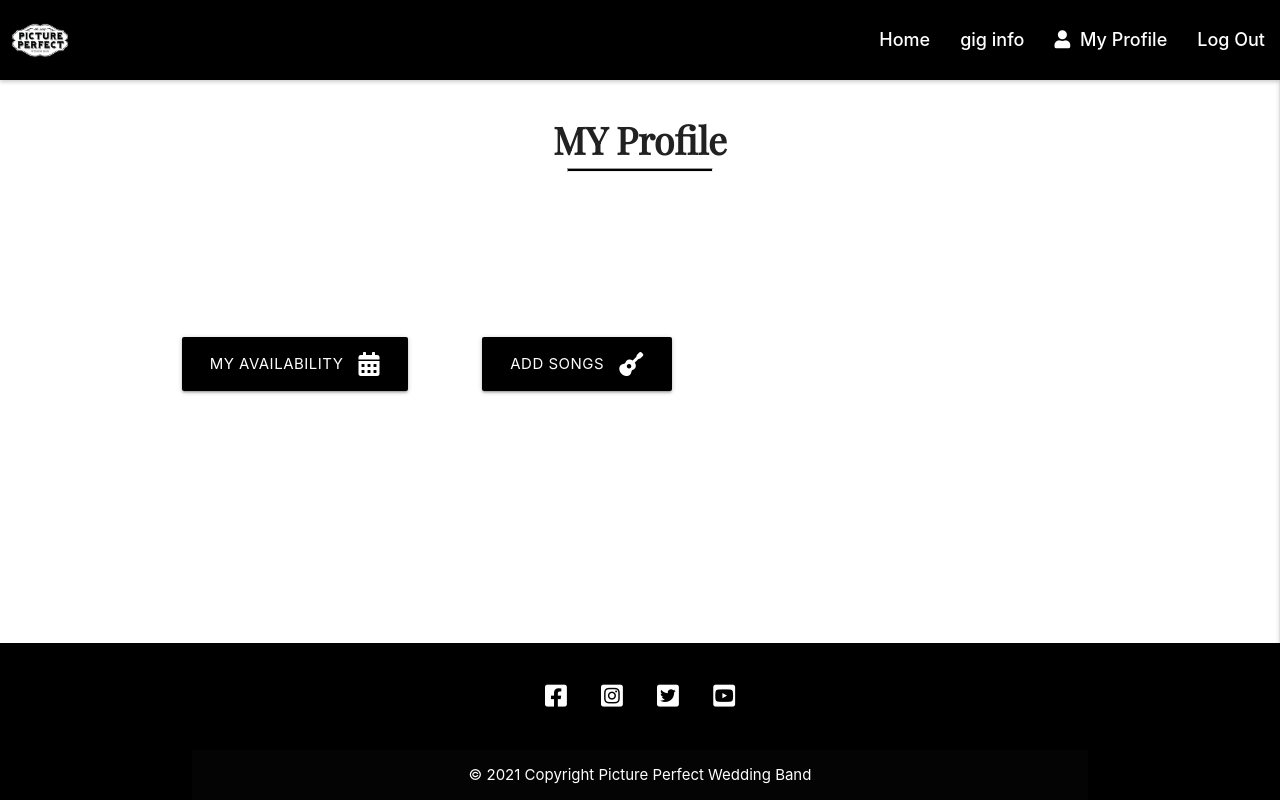
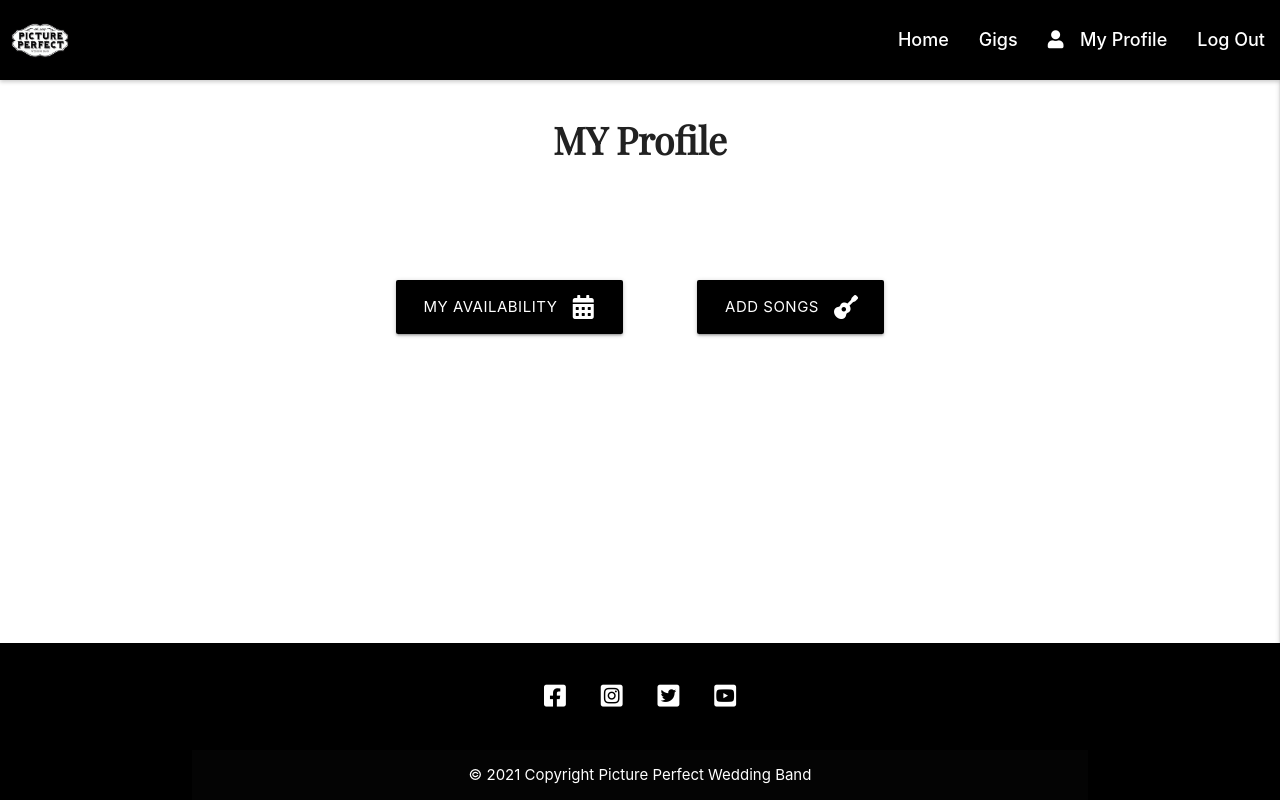
Before and after one commit to Joe2308/wedding-band-diary, a Flask app: page /profile/ in a window 1280 px wide. Run offline with Flask 2, Linux system fonts and the light colour scheme; the visitor is signed in with stand-in values (Sample User, id 1); a database or web service that is not in the repository returns one stand-in record (values such as "Sample title"); some libraries are stand-ins or nearby versions.

Commit message:
Profile page layout updated in style.css

```diff
--- a/app.py
+++ b/app.py
@@ -116,7 +116,7 @@ def edit_profile(image_id):
         if request.method == "POST":
             change = {"$set": {"image_url": request.form.get("image_url")}}
             mongo.db.users.update_one({"_id": ObjectId(image_id)}, change)
-            flash("Profile image has been updated!")
+            flash("Your profile image has been updated!")
             return redirect(url_for("my_profile"))
     image = mongo.db.users.find_one_or_404(
         {"_id": ObjectId(image_id)})
--- a/static/css/style.css
+++ b/static/css/style.css
@@ -36,7 +36,7 @@ nav {
 
   /* Button styles */
   .buttons {
-    border-radius: 30px !important;
+    /* border-radius: 30px !important; */
     background-color: black !important;
   }
 
@@ -51,6 +51,20 @@ nav {
   .buttons-2:hover {
     opacity: 0.7;
   }
+
+  i {
+    -webkit-box-align: center;
+    -ms-flex-align: center;
+    align-items: center;
+    display: -webkit-inline-box;
+    display: -ms-inline-flexbox;
+    display: inline-flex;
+    -webkit-box-pack: center;
+    -ms-flex-pack: center;
+    justify-content: center;
+    height: 1.5rem;
+    width: 1.5rem;
+}
 
   .profile a {
     margin: 35px;
@@ -124,6 +138,15 @@ nav {
       min-height: 180px
     }
 
+    .profile {
+      margin-top: 35px !important;
+    }
+
+    .profile-btn {
+        padding: .5rem .5rem;
+        font-size: .8rem;
+    }
+
     .profile a {
       margin: 15px;
   }
@@ -157,6 +180,15 @@ nav {
     h2 {
       font-size: 2em;
     }
+
+    .profile {
+      margin-top: 35px !important;
+    }
+
+  .profile-btn {
+      padding: .400rem .400rem;
+      font-size: .59rem;
+  }
   }
 
   /* Keep all card containers and images the same height */
@@ -168,6 +200,30 @@ nav {
 
   .card-fixed {
     max-height: 380px !important;
+  }
+
+  .card-fixed-profile {
+    max-height: 380px !important;
+    max-width: 380px;
+  }
+
+  .my-profile .col.s12 {
+    width: 100%;
+    margin-left: 0;
+    left: 0;
+    right: 0;
+    margin: auto;
+    float: none;
+  }
+
+  .card-image-profile img {
+    border-radius: 50%;
+    padding: 15px;
+    height: 230px;
+    width: 230px;
+    -o-object-fit: cover;
+    object-fit: cover;
+    box-shadow: rgba(0, 0, 0, 0.45) 0px 25px 20px -20px;
   }
 
   /* Flash messages */
--- a/templates/base.html
+++ b/templates/base.html
@@ -37,7 +37,7 @@
                         <span class="sr-only">Navigation Menu</span></a>
                     <ul class="right hide-on-med-and-down">
                         <li><a href="{{ url_for('home') }}">Home</a></li>
-                        <li><a href="">gig info</a></li>
+                        <li><a href="{{ url_for('get_gigs') }}">Gigs</a></li>
                         <li><a href="{{ url_for('my_profile') }}"><i class="fas fa-user"></i>
                             My Profile</a></li>
                         <li><a href="{{ url_for('logout') }}">Log Out</a></li>
@@ -65,7 +65,7 @@
                 <h4 class="center-align">Band Diary</h4>
             </li>
             <li><a href="{{ url_for('home') }}">Home</a></li>
-            <li><a href="">gig info</a></li>
+            <li><a href="{{ url_for('get_gigs') }}">Gigs</a></li>
             <li><a href="{{ url_for('my_profile') }}">
                 My Profile</a></li>
             <li><a href="{{ url_for('logout') }}">Log Out</a></li>
--- a/templates/edit-image.html
+++ b/templates/edit-image.html
@@ -2,7 +2,7 @@
 {% block content %}
 
 <div class="container">
-    <h3 class="center">Add Profile Image</h3>
+    <h3 class="center">Edit Profile Image</h3>
 </div>
 
 
@@ -23,7 +23,7 @@
             <div class="row">
                 <div class="col s12 center-align">
                     <button type="submit" class="buttons btn-large text-shadow">
-                        Add Category <i class="fas fa-plus-square right" aria-hidden="true"></i>
+                        Add Image <i class="fas fa-plus-square right" aria-hidden="true"></i>
                     </button>
                 </div>
             </div>
--- a/templates/profile.html
+++ b/templates/profile.html
@@ -7,31 +7,30 @@
             <h3 class=" profile center-align">
                 MY Profile
             </h3>
-            <hr>
         </div>
     </div>
 </div>
 
 
 
-<div class="row">
+<div class="row my-profile">
     {% for profile in profiles %}
     {% if session.user|lower == profile.username %}
-            <div class="card-fixed col s12 m3 l4">
+            <div class="card-fixed-profile col s12 m3 l4">
                 <a href="">
                     <div class="card tooltipped" data-position="top" data-tooltip="Click to edit">
-                        <div class="card-image">
+                        <div class="card-image-profile center-align">
                             <!-- Show image from database or backup from images folder -->
                             <img class="activator" src="{{ profile.image_url }}" alt="Profile Image"
                                 onerror="this.onerror=null;this.src='../static/images/error-image.png';">
                         </div>
-                        <div class="card-content">
+                        <div class="card-content center-align">
                             <!-- Show title, shoename and user from database -->
                             <span class="card-title activator"></span>
                             <p>Band Member: <em>{{ profile.username.title() }}</em></p>
                             <p class="shoe-name">Instrument: {{ profile.instrument }}</p>
                             <div>
-                            <a href="{{ url_for('edit_profile', image_id=profile._id)}}" class="profile-photo buttons-2 black btn text-shadow">
+                            <a href="{{ url_for('edit_profile', image_id=profile._id)}}" class="profile-btn profile-photo buttons-2 black btn text-shadow">
                                 Change Photo <i class="fas fa-camera-retro right" aria-hidden="true"></i>
                             </a>
                         </div>
@@ -43,11 +42,11 @@
     {% endfor %}
 
     <div class="profile col s12 center-align m9 l8">
-        <a href="" class="buttons-2 black btn-large text-shadow">
+        <a href="" class="profile-btn buttons-2 black btn-large text-shadow">
             My Availability <i class="fas fa-calendar-alt right" aria-hidden="true"></i>
         </a>
 
-            <a href="" class="buttons-2 black btn-large text-shadow">
+            <a href="" class="profile-btn buttons-2 black btn-large text-shadow">
                 Add Songs <i class="fas fa-guitar right" aria-hidden="true"></i>
             </a>
     </div>
```
